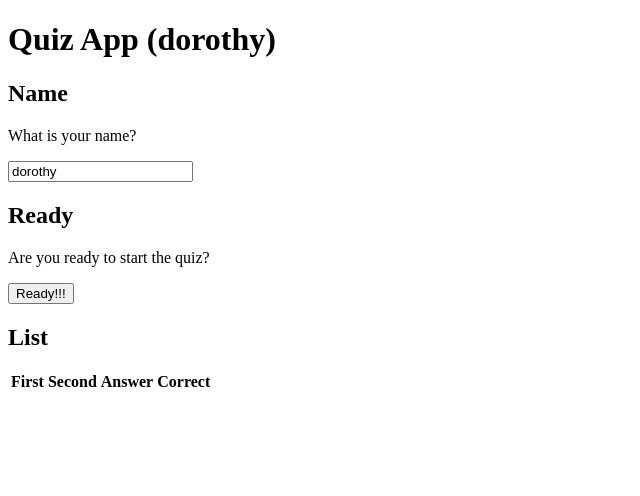
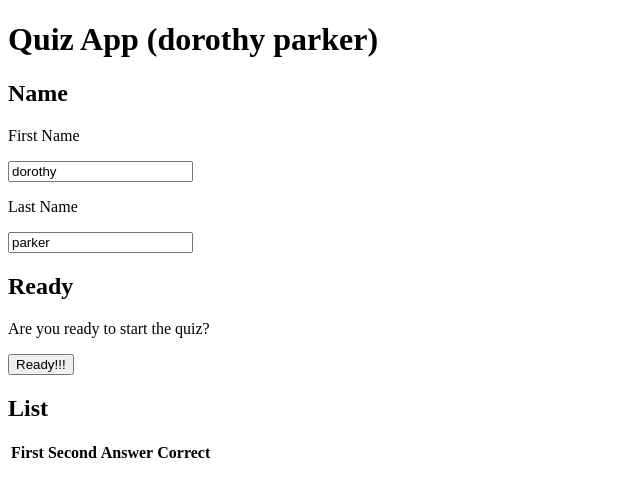
Before and after one commit to Objective-Enterprises/2024-09-21, a React (Create React App) app: page / in a window 1280 px wide. Shown: the top 496 px of the page, without its empty margins (0-640 px from the left). Built offline with nearby package versions, Linux system fonts and the light colour scheme.

Commit message:
Object state

```diff
--- a/src/App.js
+++ b/src/App.js
@@ -7,13 +7,17 @@ function App() {
   const [questions, setQuestions] = useState([])
   console.log('questions', questions)
 
-  const [name, setName] = useState('dorothy')
-  const [lastName, setLastName] = useState('parker')
+  const [user, setUser] = useState({
+    firstName: 'dorothy',
+    lastName: 'parker'
+  })
 
   return (
     <>
-      <h1>Quiz App ({name})</h1>
-      <Name name={name} setName={setName} />
+      <h1>
+        Quiz App ({user.firstName} {user.lastName})
+      </h1>
+      <Name user={user} setUser={setUser} />
       <Quiz
         questions={questions}
         setQuestions={setQuestions}
--- a/src/Name.js
+++ b/src/Name.js
@@ -1,14 +1,27 @@
 export default function Name (props) {
-  function handleChange (event) {
-    props.setName(event.target.value)
+  function handleFirstChange (event) {
+    props.setUser({
+      ...props.user,
+      firstName: event.target.value
+    })
   }
   return (
     <>
       <h2>Name</h2>
-      <p>What is your name?</p>
+      <p>First Name</p>
       <input
-        value={props.name}
-        onChange={handleChange}
+        value={props.user.firstName}
+        onChange={handleFirstChange}
+      />
+      <p>Last Name</p>
+      <input
+        value={props.user.lastName}
+        onChange={(event) => {
+          props.setUser({
+            ...props.user,
+            lastName: event.target.value
+          })
+        }}
       />
     </>
   )
```
